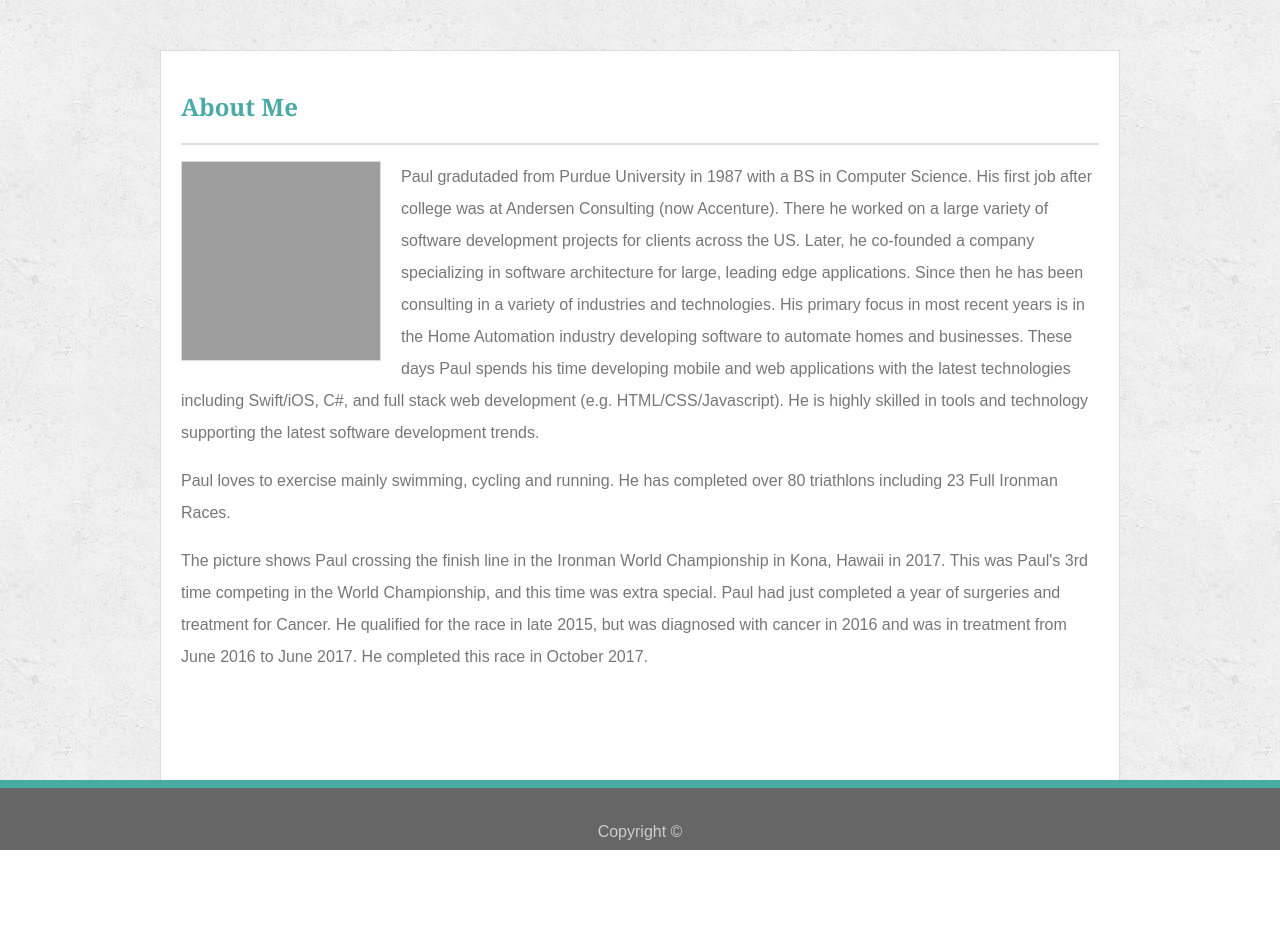
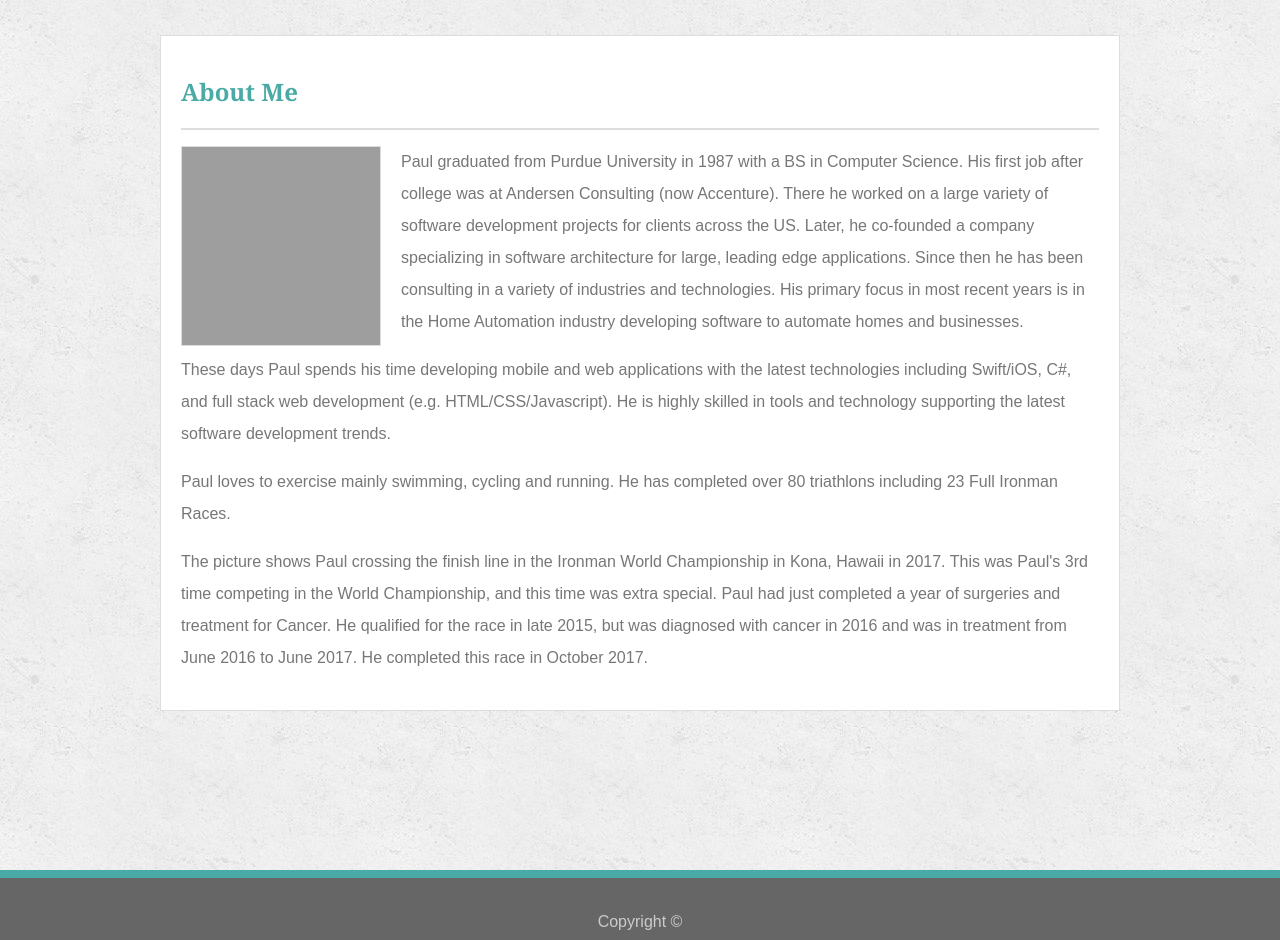
Before and after one commit to plinck/Basic-Portfolio, a PHP site: page / in a window 1280 px wide. Shown: the part 78-1018 px from the top of the page. Before the commit the page ends 928 px from the top, so only its background shows below. Run offline with PHP 8.4, Linux system fonts and the light colour scheme; grey boxes are pictures that could not be loaded.

Commit message:
Built better sticky footer that is easier and more understandable

```diff
--- a/assets/css/style.css
+++ b/assets/css/style.css
@@ -7,10 +7,12 @@
     -webkit-box-sizing: border-box;
     color: #777777;
 }
+
 html {
     height: 100%;
     margin: 0;
 }
+
 body {
     font-family: "SF Pro Display", "Helvetica Neue", Georgia, "Times New Roman", Times, serif;
     font-family: 'Arial', 'Helvetica Neue', Helvetica, sans-serif;
@@ -29,6 +31,7 @@ h3 {
     font-family: 'Georgia', Times, Times New Roman, serif;
     color: #ffffff;
 }
+
 /* Setup the header bar nav items using flex to make name left, nav right */
 header {
     width: 100%;
@@ -78,7 +81,8 @@ header {
 }
 
 .line {
-    border-right:1px solid #9e9fa4;   /* line 1 pixel width, length of "Some content" */
+    border-right: 1px solid #9e9fa4;
+    /* line 1 pixel width, length of "Some content" */
 }
 
 .navigation a {
@@ -97,32 +101,69 @@ header {
     justify-content: space-around;
 }
 
-/* the outer container for all page content */
-/* bottom margin is to make a sticky footer, but i dont really like it */
-/* right now, it intruduces scrollbars since the browser content isnt the *whole* thing */
-/* To make sticky, you need 100% height on html, body and min heigh on container of 100% */
+/* ****************************************************************************************
+ * the outer container for all page content
+ * bottom margin is to make a sticky footer
+ * right now, it intruduces scrollbars since the browser content isnt the *whole* thing
+ * To make sticky, you need 100% height on html, body and min-height on container
+ * I want a bit of background above and below content which is why
+ * I have to have margin include the height of footer to make it happen vs padding
+ * So --to sticky footer-- just make content the Whole page and make the footer
+ * with negative top margin the same amount as its height.
+**************************************************************************************** */
 .container {
     width: 960px;
     /* height: auto;*/
     min-height: 100%;
+    margin: 35px auto 105px auto;
+}
+
+/* Main Content Text and info */
+#main-content {
     background-color: #ffffff;
-    /* this makes footer sticky */
-    margin: 50px auto -70px auto;
+    border: 1px solid #dddddd;
+    overflow: auto;
+    padding: 20px;
+}
+
+/* float to make the text wrap around the image.  This is best use of float */
+#bio-image {
+    float: left;
+}
+
+/* line under name */
+hr {
     border: 1px solid #dddddd;
 }
 
-footer,
-.push
-{
-    height: 70px;
+
+p {
+    letter-spacing: normal;
+    line-height: 2em;
 }
 
-/* Note a weird thing that happens is that when the page gets so small it bumps */
-/* Into the content above, the text in the foooter moves to the right. */
-/* TODO: - How do I fix that ??? */
+h1 {
+    font-size: 28px;
+}
+
+h2 {
+    color: #4aaaa5;
+    font-size: 24px;
+}
+
+/* The Bio Image */
+#bio-image {
+    width: 200px;
+    height: 200px;
+    margin-right: 20px;
+    border: 1px solid #dddddd;
+}
+
 footer {
     list-style: none;
     margin: 0;
+    height: 70px;
+    margin-top: -70px;
     width: 100%;
 
     background-color: #666666;
@@ -133,45 +174,6 @@ footer {
 }
 
 
-/* float the sections */
-#main-bio,
-#bio-image {
-    float: left;
-}
-
-/* line under name */
-hr {
-    border: 1px solid #dddddd;
-}
-
-/* Main Bio Text */
-#main-bio {
-    overflow: auto;
-    padding: 20px;
-}
-
-p {
-    letter-spacing: normal;
-    line-height: 2em;
-}
-h1 {
-    font-size: 28px;
-}
-
-h2 {
-    color: #4aaaa5;
-    font-size: 24px;
-}
-
-
-/* The Bio Image */
-#bio-image {
-    width: 200px;
-    height: 200px;
-    margin-right: 20px;
-    border: 1px solid #dddddd;
-}
-
 /* clear the floats so the rest of the document flows properly */
 .clearfix::after {
     content: "";
--- a/index.html
+++ b/index.html
@@ -35,14 +35,13 @@
 
     <!-- Section 1: Bio -->
     <div class="container clearfix">
-        <section id="main-bio">
+        <section id="main-content">
             <h2>About Me</h2>
             <hr>
-            <div class="clearfix">
+            <div class= "clearfix">
                 <img id="bio-image" src="http://gritanddirt.com/wp-content/uploads/2018/01/238_m-100789309-DIGITAL_HIGHRES-1835_153083-12360305-e1517229117122.jpg"
                     alt="Paul Linck Picture">
-                <p>Paul gradutaded from Purdue University in 1987 with a BS
-                    in
+                <p>Paul graduated from Purdue University in 1987 with a BS in
                     Computer Science. His first job after college was at Andersen Consulting (now Accenture).
                     There he worked on a large variety of software development projects for clients across
                     the US.
@@ -53,7 +52,8 @@
                     Since then he has been consulting in a variety of industries and technologies.
                     His primary focus in most recent years is in the Home Automation
                     industry developing software to automate homes and businesses.
-
+                </p>
+                <p>
                     These days Paul spends his time developing mobile and web applications with the
                     latest technologies including Swift/iOS, C#, and full stack web development (e.g.
                     HTML/CSS/Javascript).
@@ -70,7 +70,6 @@
                     treatment from June 2016 to June 2017. He completed this race in October 2017.
                 </p>
             </div>
-            <div class="push"></div>
         </section>
     </div>
     <footer>
```
